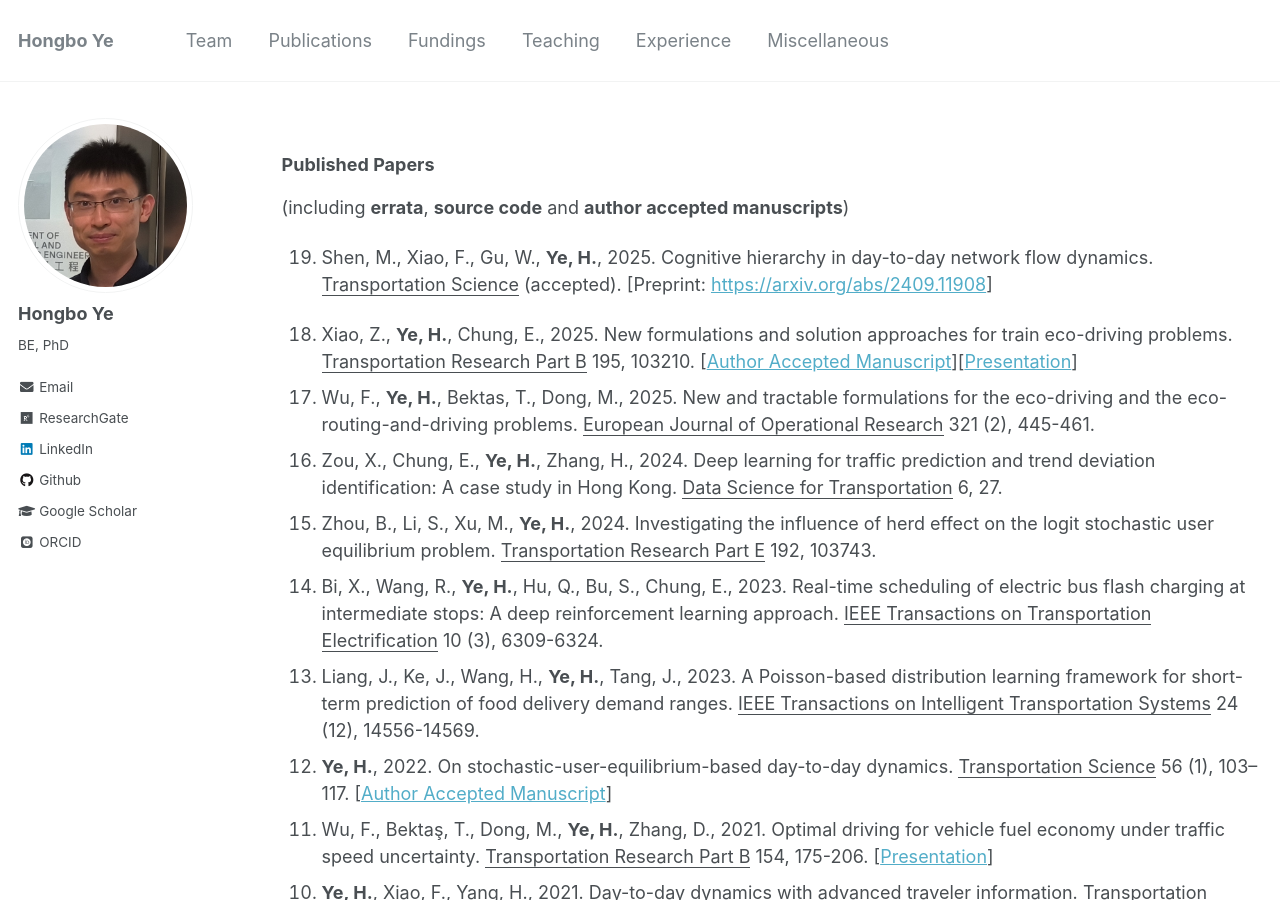
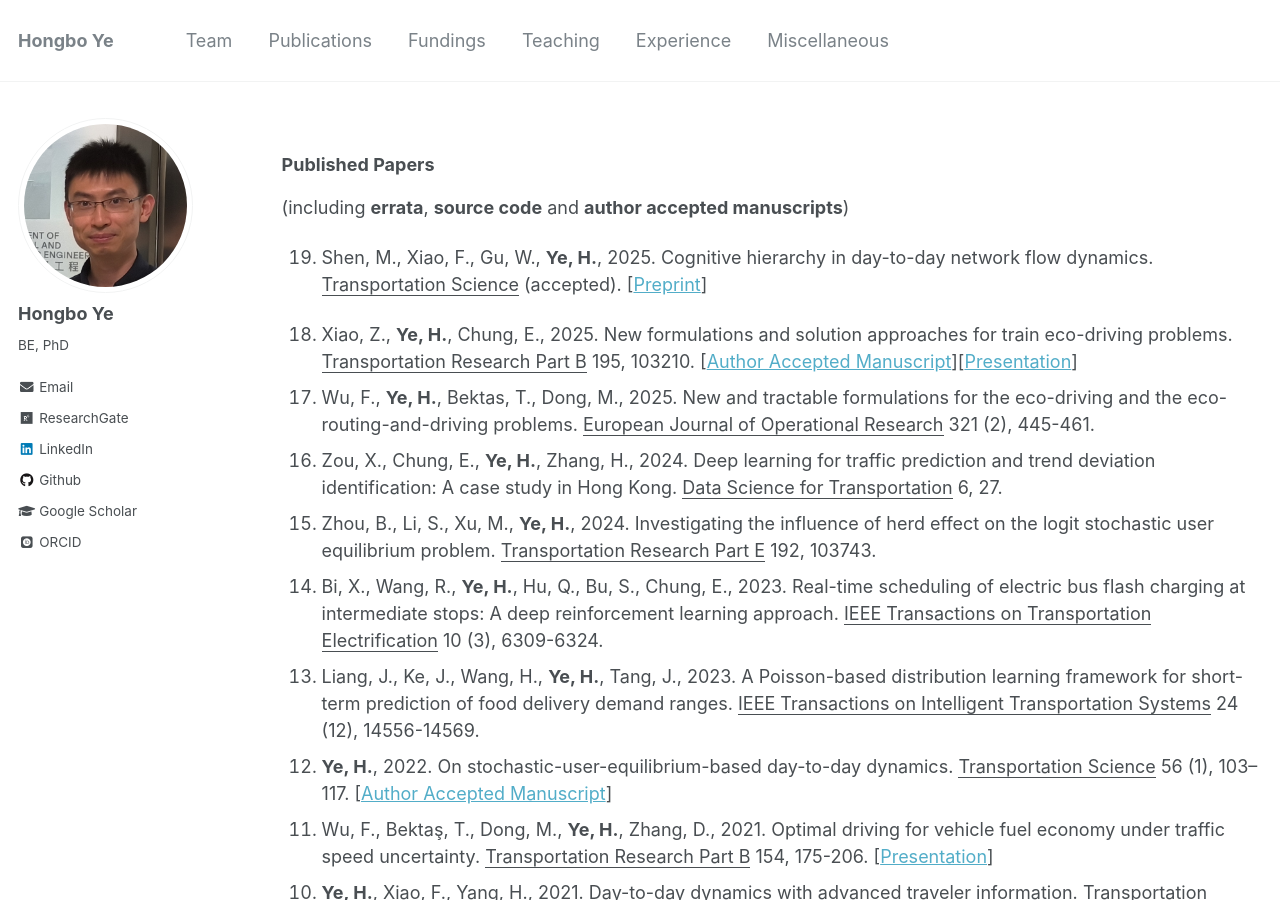
Before and after one commit to hb-ye/hb-ye.github.io, a Jekyll site: the page built from _pages/publications.md, in a window 1280 px wide and 900 px high. Built offline with Jekyll 4.4.1, drawn with Linux system fonts in a browser that asks for light colours; some web fonts are replaced; part of the change alters nothing that is shown.

Commit message:
Update publications.md

```diff
--- a/_pages/publications.md
+++ b/_pages/publications.md
@@ -21,7 +21,7 @@ author_profile: true
 
 {: reversed="reversed"}
 
-19. Shen, M., Xiao, F., Gu, W., **Ye, H.**, 2025. Cognitive hierarchy in day-to-day network flow dynamics. <u>Transportation Science</u> (accepted). [Preprint: <a href="https://arxiv.org/abs/2409.11908">https://arxiv.org/abs/2409.11908</a>]
+19. Shen, M., Xiao, F., Gu, W., **Ye, H.**, 2025. Cognitive hierarchy in day-to-day network flow dynamics. <u>Transportation Science</u> (accepted). [<a href="https://arxiv.org/abs/2409.11908">Preprint</a>]
 
 18. Xiao, Z., **Ye, H.**, Chung, E., 2025. New formulations and solution approaches for train eco-driving problems. <u>Transportation Research Part B</u> 195, 103210. [[Author Accepted Manuscript](/files/2025Xiao_AAM.pdf)][[Presentation](/files/2025Xiao_Presentation.pdf)]
 17. Wu, F., **Ye, H.**, Bektas, T., Dong, M., 2025. New and tractable formulations for the eco-driving and the eco-routing-and-driving problems. <u>European Journal of Operational Research</u> 321 (2), 445-461.
```
